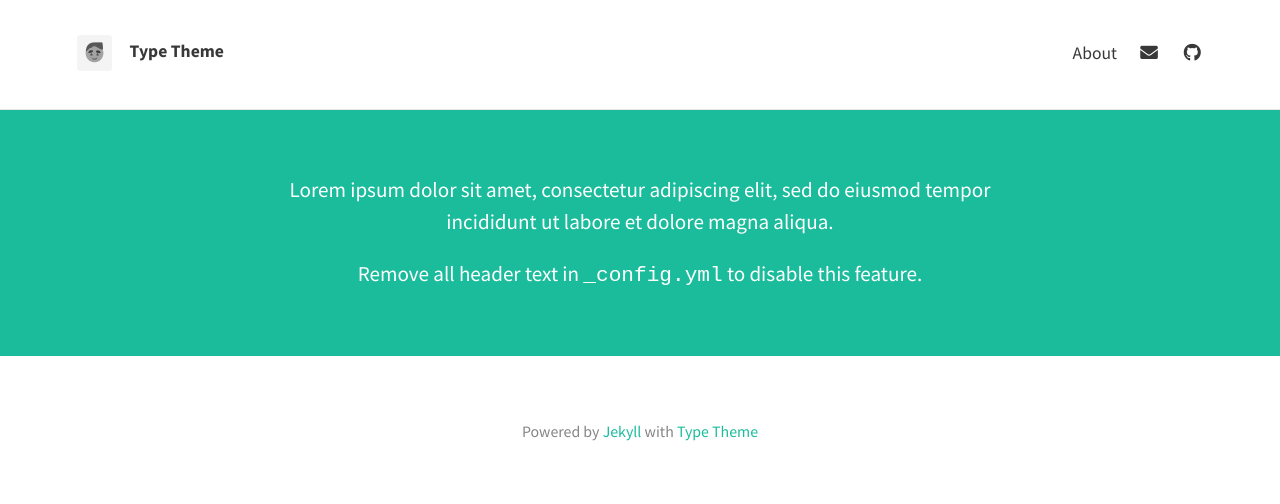
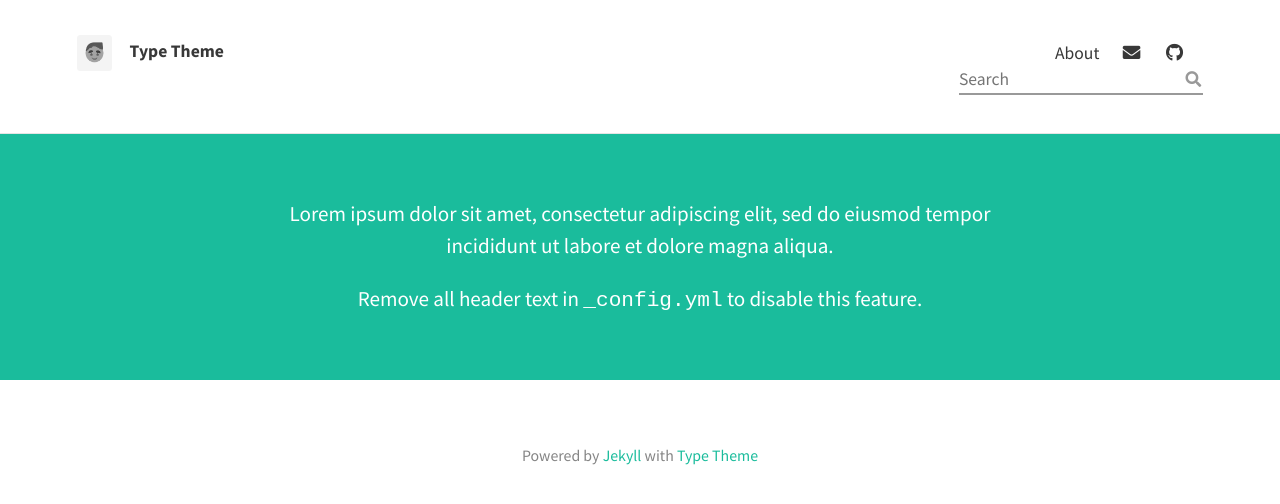
Before and after one commit to lamegaton/lamegaton.github.io, a Jekyll site: the page built from index.md, in a window 1280 px wide. Shown: the top 504 px of the page. Built offline with Jekyll 4.4.1, drawn with Linux system fonts in a browser that asks for light colours; nearby versions of some CDN libraries; the list of posts is cut into pages by our own code.

Commit message:
add new theme

```diff
--- a/_config.yml
+++ b/_config.yml
@@ -48,7 +48,7 @@ theme_settings:
   google_analytics: # Tracking ID, e.g. "UA-000000-01"
   disqus_shortname:
   katex: true # Enable if using math markup
-  search: false # Enable the search feature
+  search: true # Enable the search feature
 
   # Localization strings
   str_follow_on: "Follow on"
```
